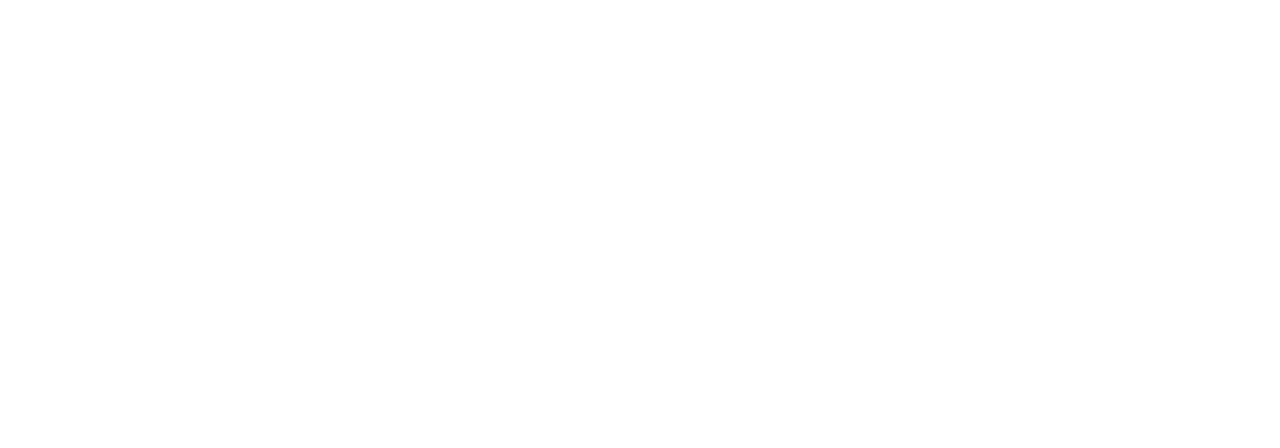
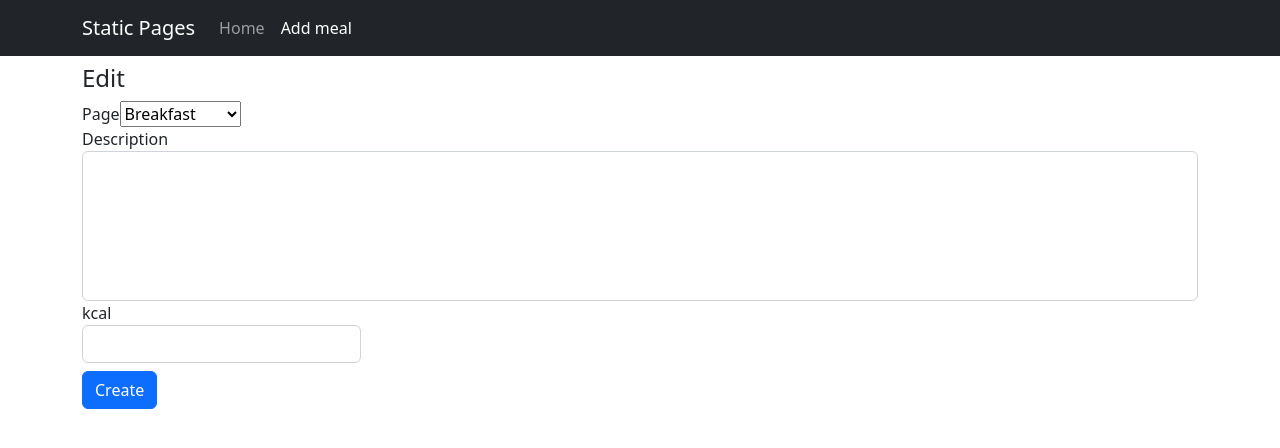
Before and after one commit to arsOk200/js17hw66ArsOk, a React (Create React App) app: page /new-meal in a window 1280 px wide. Shown: the top 448 px of the page. Built offline with nearby package versions, Linux system fonts and the light colour scheme.

Commit message:
created main html logic

```diff
--- a/package.json
+++ b/package.json
@@ -3,9 +3,6 @@
   "version": "0.1.0",
   "private": true,
   "dependencies": {
-    "@testing-library/jest-dom": "^5.16.5",
-    "@testing-library/react": "^13.4.0",
-    "@testing-library/user-event": "^13.5.0",
     "@types/jest": "^27.5.2",
     "@types/node": "^16.18.8",
     "@types/react": "^18.0.26",
@@ -16,8 +13,7 @@
     "react-dom": "^18.2.0",
     "react-router-dom": "^6.4.5",
     "react-scripts": "5.0.1",
-    "typescript": "^4.9.4",
-    "web-vitals": "^2.1.4"
+    "typescript": "^4.9.4"
   },
   "scripts": {
     "start": "react-scripts start",
--- a/src/App.tsx
+++ b/src/App.tsx
@@ -1,10 +1,18 @@
 import React from 'react';
+import Layout from "./Components/Layout/Layout";
+import {Route, Routes} from "react-router-dom";
+import All from "./Containers/All/All";
+import Form from "./Components/Form/Form";
 
 function App() {
   return (
-    <div className="App">
-
-    </div>
+    <Layout>
+     <Routes>
+       <Route path='/' element={<All/>}/>
+       <Route path='/new-meal' element={<Form/>}/>
+        <Route path='/edit-meal/:id' element={<Form/>}/>
+     </Routes>
+    </Layout>
   );
 }
 
--- /dev/null
+++ b/src/Components/Form/Form.tsx
@@ -0,0 +1,29 @@
+import React from 'react';
+
+const Form = () => {
+  return (
+    <form>
+    <h4>Edit</h4>
+    <div className="form-group">
+      <label htmlFor="page">Page</label>
+      <select name="page" id="page">
+        <option disabled value=''>Select a meal</option>
+        <option>Breakfast</option>
+        <option>Lunch</option>
+        <option>Snack</option>
+        <option>Dinner</option>
+      </select>
+    </div>
+    <div className="form-group">
+      <label htmlFor="description">Description</label>
+      <textarea id="description" name="description" className="form-control" style={{resize:'none',height:'150px'} }/>
+    </div>
+    <div className="form-group mb-2 w-25">
+      <label htmlFor="kcal">kcal</label>
+      <input id="kcal" name="kcal" type="number" className="form-control"/>
+    </div>
+    <button type="submit" className="btn btn-primary">Create</button>
+  </form>);
+};
+
+export default Form;
--- /dev/null
+++ b/src/Components/Item/Item.tsx
@@ -0,0 +1,20 @@
+import React from 'react';
+import {Link} from "react-router-dom";
+
+const Item = () => {
+  return (
+    <div className="card mb-2">
+      <h5 className="card-header">Breakfast</h5>
+      <div className="card-body">
+        <p className="card-text">With supporting text below as a natural lead-in to additional content.</p>
+        <strong className="card-text">600 Kcal</strong>
+        <p className='d-flex gap-2'>
+          <button className='btn btn-danger'>Delete</button>
+          <Link className='btn btn-primary' to={'/edit-meal/:'}>Edit</Link>
+        </p>
+      </div>
+    </div>
+  );
+};
+
+export default Item;
--- /dev/null
+++ b/src/Components/Layout/Layout.tsx
@@ -0,0 +1,17 @@
+import React, {PropsWithChildren} from 'react';
+import NavBar from "../Nav-Bar/NavBar";
+
+const Layout:React.FC<PropsWithChildren> = ({children}) => {
+  return (
+    <>
+      <header className='mb-2'>
+        <NavBar/>
+      </header>
+      <main className='container'>
+        {children}
+      </main>
+    </>
+  );
+};
+
+export default Layout;
--- /dev/null
+++ b/src/Components/List/List.tsx
@@ -0,0 +1,13 @@
+import React from 'react';
+import Item from "../Item/Item";
+
+const List = () => {
+  return (
+    <div>
+      <Item/>
+      <Item/>
+    </div>
+  );
+};
+
+export default List;
--- a/src/Components/Nav-Bar/NavBar.tsx
+++ b/src/Components/Nav-Bar/NavBar.tsx
@@ -1,9 +1,26 @@
 import React from 'react';
+import {NavLink} from "react-router-dom";
 
 const NavBar = () => {
   return (
-    <div>
-
+    <div className="navbar navbar-expand-sm navbar-dark bg-dark">
+      <div className="container">
+        <span className="navbar-brand">Static Pages</span>
+        <div className="collapse navbar-collapse">
+          <ul className="navbar-nav mr-auto">
+            <li className="nav-item">
+              <NavLink to="/" className="nav-link">
+                Home
+              </NavLink>
+            </li>
+            <li className="nav-item">
+              <NavLink to="/new-meal" className="nav-link">
+                Add meal
+              </NavLink>
+            </li>
+          </ul>
+        </div>
+      </div>
     </div>
   );
 };
--- /dev/null
+++ b/src/Containers/All/All.tsx
@@ -0,0 +1,12 @@
+import React from 'react';
+import List from "../../Components/List/List";
+
+const All = () => {
+  return (
+    <>
+     <List/>
+    </>
+  );
+};
+
+export default All;
```
Also changed, not shown: src/axiosApi.ts (added), src/type.d.ts (added).
